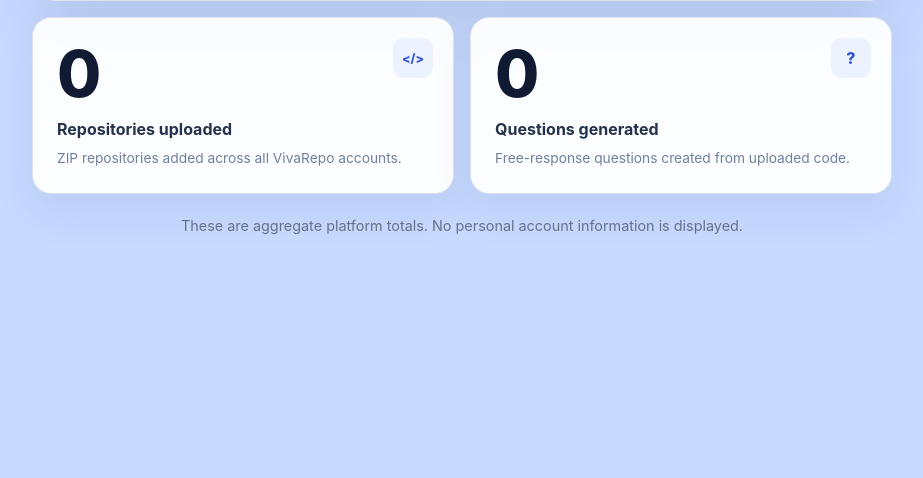
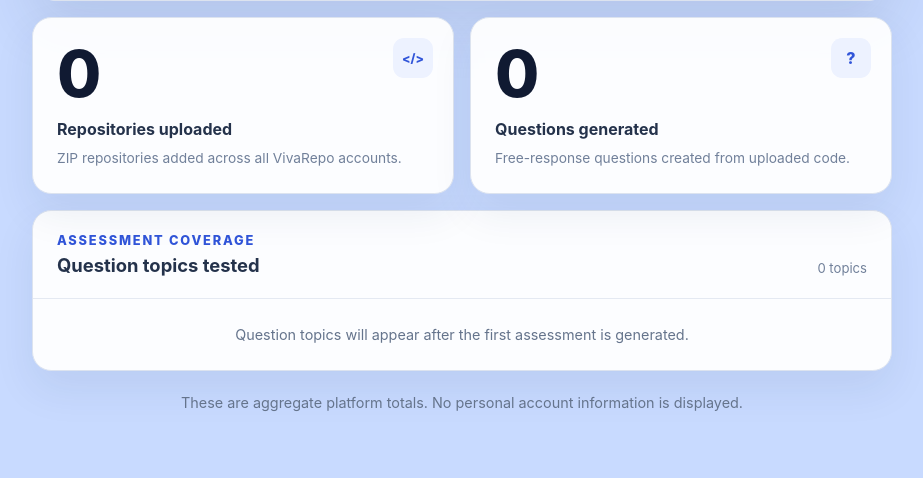
Before and after one commit to mtgizaw/VivaRepo, a Django app: page /dashboard/ in a window 1280 px wide. Shown: the part 567-1045 px from the top of the page, without its empty margins (178-1101 px from the left). Before the commit the page ends 801 px from the top, so only its background shows below. Run offline with Django 5.2, Linux system fonts and the light colour scheme; data that the repository does not hold is empty; some libraries are stand-ins or nearby versions.

Commit message:
Added a “Question topics tested” section to the dashboard.

```diff
--- a/projects/views.py
+++ b/projects/views.py
@@ -7,6 +7,7 @@ from django.contrib.auth import login as auth_login
 from django.contrib.auth import logout as auth_logout
 from django.contrib.auth.decorators import login_required
 from django.db import transaction
+from django.db.models import Count
 from django.http import HttpRequest, HttpResponse, JsonResponse
 from django.shortcuts import get_object_or_404, redirect, render
 from django.utils import timezone
@@ -92,10 +93,16 @@ def about(request: HttpRequest) -> HttpResponse:
 
 
 def account_dashboard(request: HttpRequest) -> HttpResponse:
-    """Show aggregate VivaRepo account, repository, and question totals."""
+    """Show aggregate VivaRepo account, repository, and question metrics."""
     account_count = User.objects.count()
     repository_count = Repository.objects.count()
     question_count = FreeResponseQuestion.objects.count()
+    topic_tallies = list(
+        FreeResponseQuestion.objects.exclude(focus_area="")
+        .values("focus_area")
+        .annotate(question_count=Count("id"))
+        .order_by("-question_count", "focus_area")
+    )
     return render(
         request,
         "projects/dashboard.html",
@@ -103,6 +110,7 @@ def account_dashboard(request: HttpRequest) -> HttpResponse:
             "account_count": account_count,
             "repository_count": repository_count,
             "question_count": question_count,
+            "topic_tallies": topic_tallies,
             "account_count_chart": build_account_count_chart(account_count),
         },
     )
--- a/static/css/site.css
+++ b/static/css/site.css
@@ -7,6 +7,17 @@
 
 * {
     box-sizing: border-box;
+}
+
+.visually-hidden {
+    position: absolute;
+    width: 1px;
+    height: 1px;
+    padding: 0;
+    overflow: hidden;
+    clip: rect(0, 0, 0, 0);
+    white-space: nowrap;
+    border: 0;
 }
 
 body {
@@ -540,6 +551,97 @@ h1 {
     line-height: 1.5;
 }
 
+.topic-breakdown {
+    margin-top: 1rem;
+    overflow: hidden;
+    border: 1px solid #dce3ef;
+    border-radius: 1.2rem;
+    background: rgba(255, 255, 255, 0.94);
+    box-shadow: 0 18px 42px rgba(31, 49, 86, 0.08);
+}
+
+.topic-breakdown-heading {
+    display: flex;
+    align-items: end;
+    justify-content: space-between;
+    gap: 1rem;
+    padding: 1.4rem 1.5rem;
+    border-bottom: 1px solid #e4e9f2;
+}
+
+.topic-breakdown-heading .eyebrow {
+    margin: 0 0 0.35rem;
+}
+
+.topic-breakdown-heading h2 {
+    margin: 0;
+    color: #24324b;
+    font-size: 1.15rem;
+}
+
+.topic-breakdown-heading > span {
+    color: #71809a;
+    font-size: 0.82rem;
+    white-space: nowrap;
+}
+
+.topic-table {
+    width: 100%;
+    border-collapse: collapse;
+}
+
+.topic-table th,
+.topic-table td {
+    padding: 0.9rem 1.5rem;
+    text-align: left;
+}
+
+.topic-table th {
+    color: #71809a;
+    background: #f8faff;
+    font-size: 0.72rem;
+    letter-spacing: 0.08em;
+    text-transform: uppercase;
+}
+
+.topic-table th:last-child,
+.topic-table td:last-child {
+    width: 1%;
+    text-align: right;
+}
+
+.topic-table tbody tr + tr {
+    border-top: 1px solid #edf0f5;
+}
+
+.topic-table td:first-child {
+    color: #31415e;
+    font-size: 0.92rem;
+    font-weight: 700;
+}
+
+.topic-tally {
+    display: inline-grid;
+    min-width: 2.15rem;
+    min-height: 2.15rem;
+    padding: 0.35rem 0.55rem;
+    place-items: center;
+    border-radius: 999px;
+    color: #2647bd;
+    background: #edf2ff;
+    font-size: 0.82rem;
+    font-weight: 850;
+}
+
+.topic-empty {
+    margin: 0;
+    padding: 1.5rem;
+    color: #65748c;
+    font-size: 0.9rem;
+    line-height: 1.6;
+    text-align: center;
+}
+
 .upload-page {
     max-width: 980px;
     margin: clamp(2.5rem, 7vh, 5rem) auto 5rem;
--- a/templates/projects/dashboard.html
+++ b/templates/projects/dashboard.html
@@ -36,6 +36,37 @@
         </article>
     </div>
 
+    <section class="topic-breakdown" aria-labelledby="topic-breakdown-title">
+        <div class="topic-breakdown-heading">
+            <div>
+                <p class="eyebrow">Assessment coverage</p>
+                <h2 id="topic-breakdown-title">Question topics tested</h2>
+            </div>
+            <span>{{ topic_tallies|length }} topic{{ topic_tallies|length|pluralize }}</span>
+        </div>
+        {% if topic_tallies %}
+            <table class="topic-table">
+                <caption class="visually-hidden">Generated question count by topic</caption>
+                <thead>
+                    <tr>
+                        <th scope="col">Topic</th>
+                        <th scope="col">Questions</th>
+                    </tr>
+                </thead>
+                <tbody>
+                    {% for topic in topic_tallies %}
+                        <tr>
+                            <td>{{ topic.focus_area }}</td>
+                            <td><span class="topic-tally">{{ topic.question_count }}</span></td>
+                        </tr>
+                    {% endfor %}
+                </tbody>
+            </table>
+        {% else %}
+            <p class="topic-empty">Question topics will appear after the first assessment is generated.</p>
+        {% endif %}
+    </section>
+
     <p class="dashboard-note">
         These are aggregate platform totals. No personal account information is displayed.
     </p>
```
Also changed, not shown: projects/tests/test_dashboard.py (+15 -1 lines).
